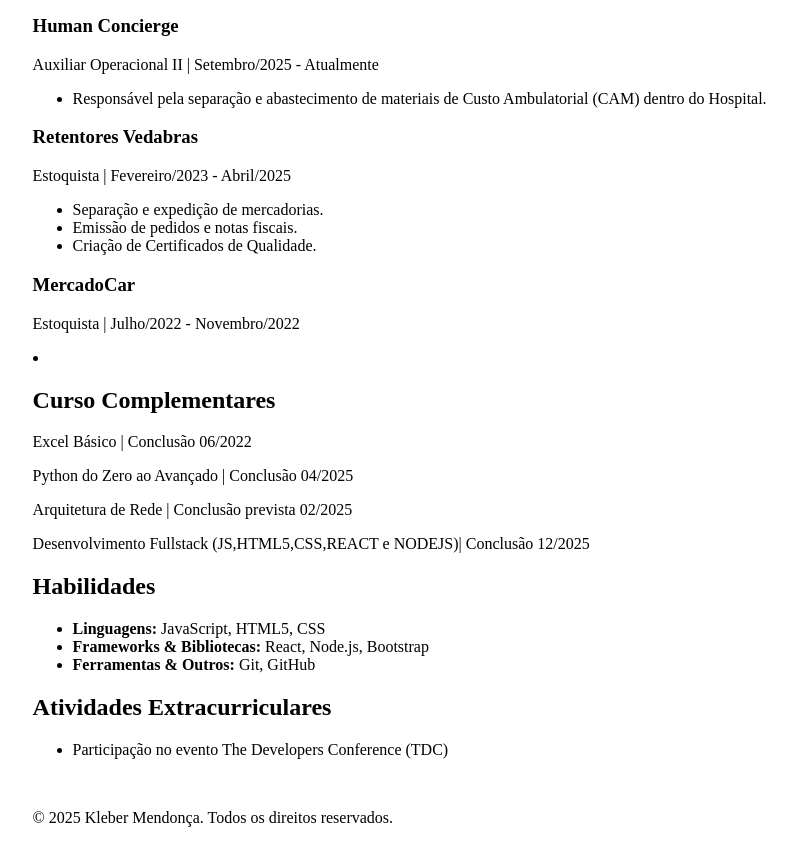
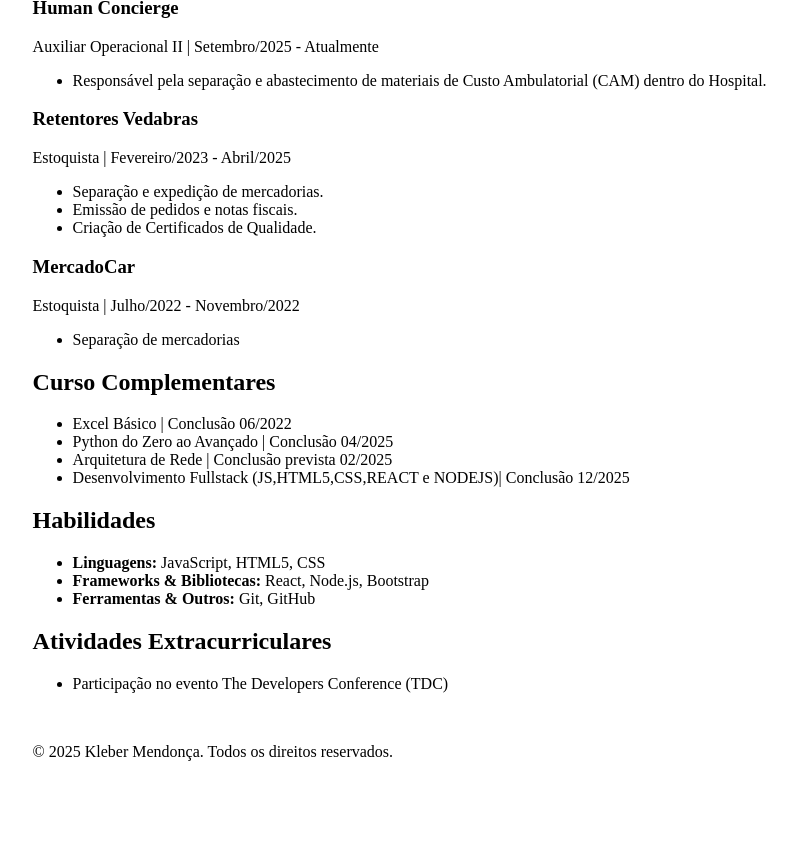
Before and after one commit to Klebersantos011/Curriculo-HTML, a plain HTML site: page index.html in a window 1280 px wide. Shown: the part 538-1381 px from the top of the page, without its empty margins (1-794 px from the left). After the commit the page ends 1315 px from the top, so only its background shows below. Drawn offline with Linux system fonts and the light colour scheme.

Commit message:
Curriculo

```diff
--- a/index.html
+++ b/index.html
@@ -15,11 +15,11 @@
         <p>Desenvolvedor Web</p>
         <p>
             26 anos <br>
-            Cidade/Estado:São Paulo/SP <br>
-            Bairro:Imirim <br>
+            Cidade/Estado: São Paulo/SP <br>
+            Bairro: Imirim <br>
             Email: <a href="mailto:Klebersantos1289@gmail.com">Klebersantos1289@gmail.com</a> <br />
             Telefone: <a href="tel:+5511992352785">(11) 99235-2785</a> <br>
-            <a href="https://www.linkedin.com/in/klebersantosdev" target="_blank">LinkedIn</a> <br />
+            <a href="https://www.linkedin.com/in/klebersantosdev" target="_blank">LinkedIn</a> |
             <a href="https://github.com/Klebersantos011" target="_blank">GitHub</a>
         </p>
     </header>
@@ -29,7 +29,8 @@
             <h2>Resumo Profissional</h2>
             <p>
                 Profissional com experiência na área de logística e estoque, em transição de carreira para o
-                desenvolvimento web. <br> busca de uma oportunidade para aplicar e aprimorar meus conhecimentos em HTML5,
+                desenvolvimento web. <br> busca de uma oportunidade para aplicar e aprimorar meus conhecimentos em
+                HTML5,
                 CSS, JavaScript e React. <br>Dedicado e proativo, com grande interesse em aprender novas tecnologias
                 e contribuir para equipes de desenvolvimento inovadoras.
             </p>
@@ -68,18 +69,25 @@
             <div class="cargo-container">
                 <h3>MercadoCar</h3>
                 <p class="empresa-periodo">Estoquista | Julho/2022 - Novembro/2022</p>
+                <ul>
+                    <li>Separação de mercadorias</li>
+                </ul>
             </div>
         </section>
         <div id="cursos">
-            <li>
-                <h2>Curso Complementares</h2>
-                <P class="instituicao-curso">Excel Básico | Conclusão 06/2022</P>
-                <p class="instituicao-curso"> Python do Zero ao Avançado | Conclusão 04/2025
-                <p>
-                <p class="instituicao-curso">Arquitetura de Rede | Conclusão prevista 02/2025</p>
-                <p class="instituicao-curso">Desenvolvimento Fullstack (JS,HTML5,CSS,REACT e NODEJS)| Conclusão 12/2025
-                </p>
-            </li>
+
+            <h2>Curso Complementares</h2>
+            <ul>
+
+                    <li>Excel Básico | Conclusão 06/2022</li>
+                    <li> Python do Zero ao Avançado | Conclusão 04/2025
+                    </li>
+                    <li>Arquitetura de Rede | Conclusão prevista 02/2025</li>
+                    <li>Desenvolvimento Fullstack (JS,HTML5,CSS,REACT e NODEJS)| Conclusão
+                        12/2025
+                    </li>
+
+            </ul>
 
         </div>
         <section id="habilidades" class="secao-principal">
```
Also changed, not shown: css/style.css (added).
